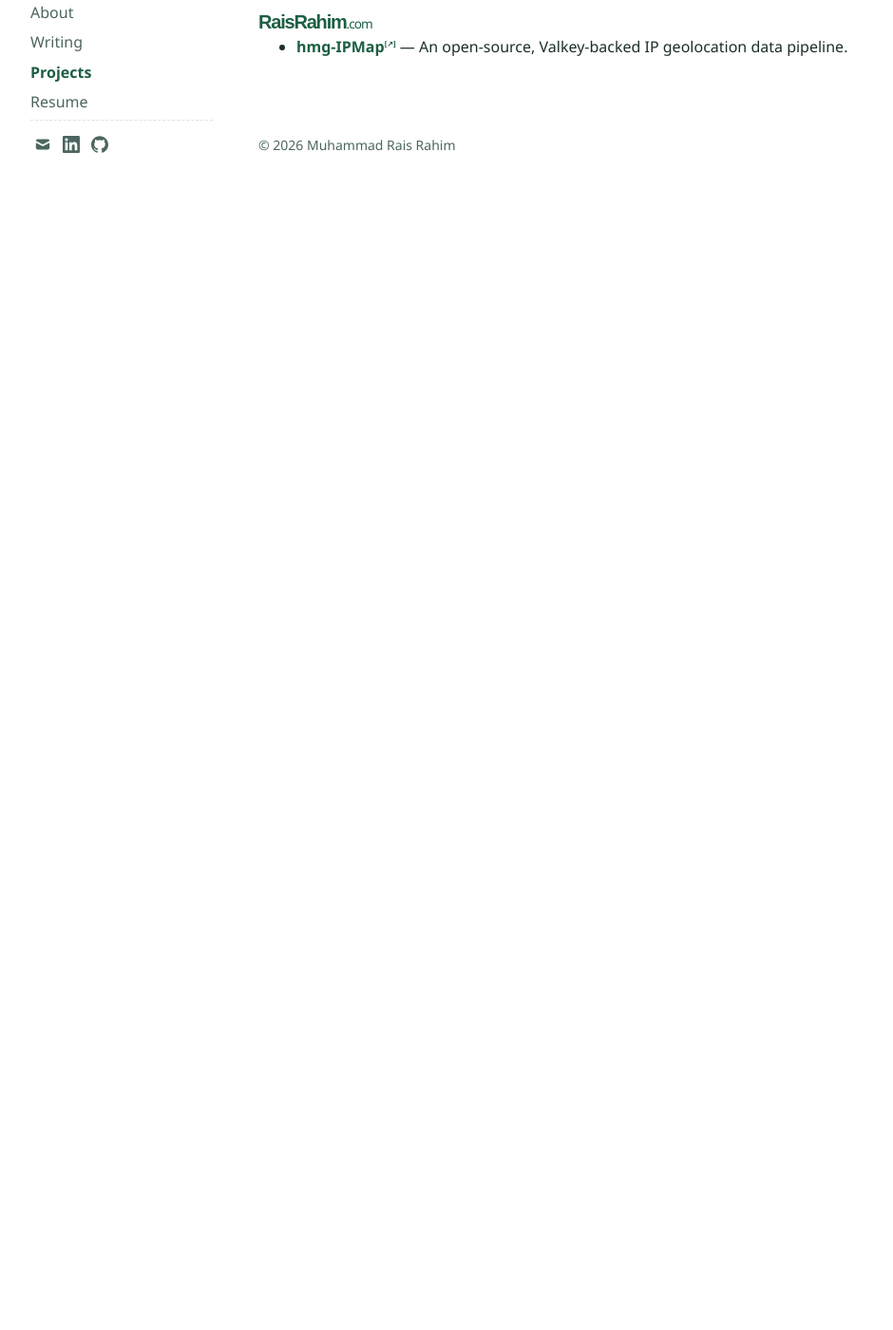
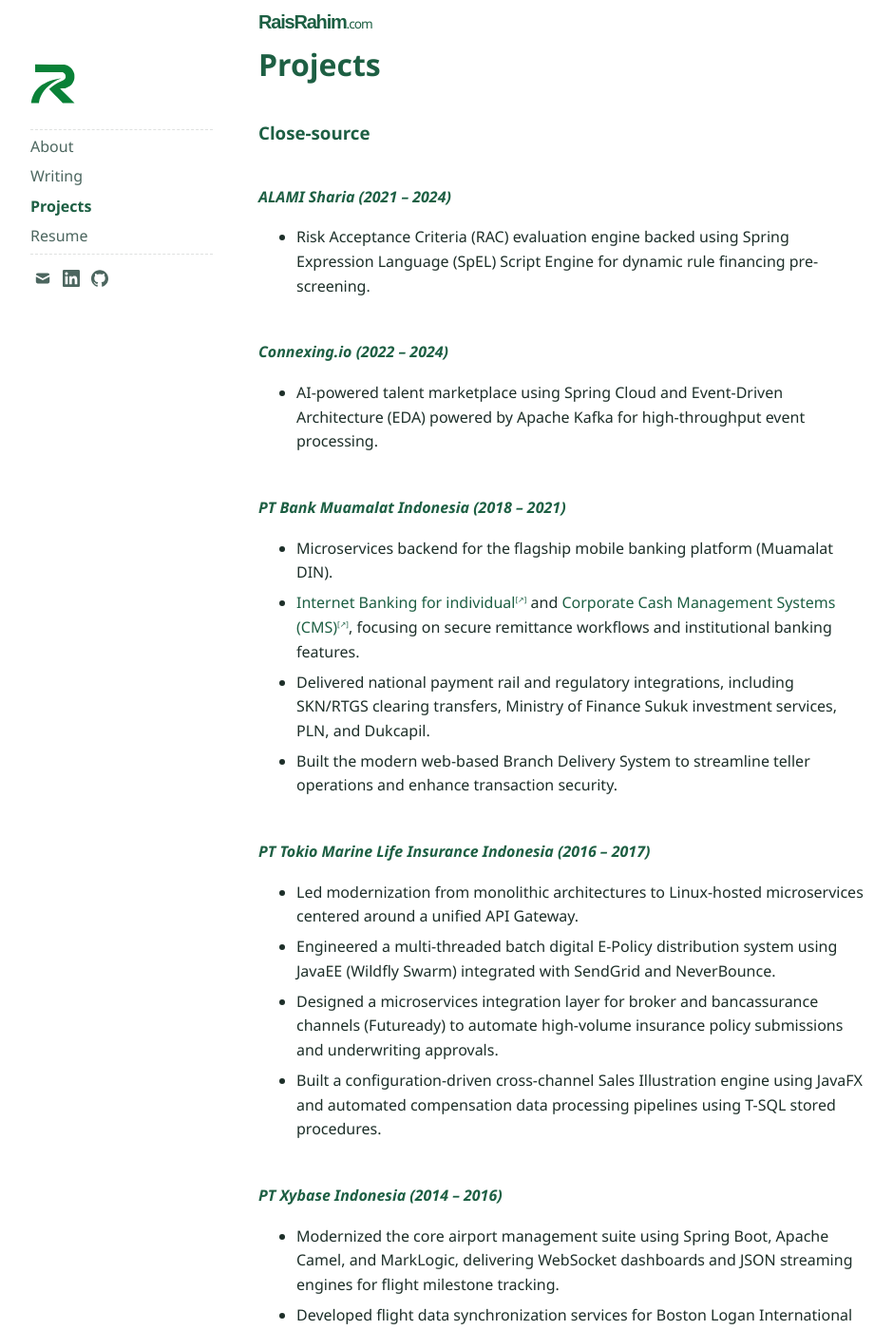
Before and after one commit to raisrahim/raisrahim.github.io, a Jekyll site: the page built from projects.md, in a window 1280 px wide and 1400 px high, scrolled down 270 px. Shown: the whole window at 95% size, without its empty margins (96-1036 px from the left). Built offline with Jekyll 4.4.1, drawn with Linux system fonts in a browser that asks for light colours; before the commit the page ends 900 px from its top, so only the background shows below that; some of the changed text lies outside the part shown.

Commit message:
feat: add close source projects

```diff
--- a/projects.md
+++ b/projects.md
@@ -1,12 +1,41 @@
 ---
 layout: page
-title: "Open-Source Projects | Muhammad Rais Rahim"
+title: "Projects | Muhammad Rais Rahim"
 display_title: Projects
 description: >-
-  Explore open-source projects by Muhammad Rais Rahim, including hmg-Role hybrid RBAC/ABAC authorization and hmg-IPMap geolocation data pipelines.
+  Explore open-source software and enterprise architecture systems by Muhammad Rais Rahim across banking, fintech, insurance, and airport management platforms.
 ---
 
-## Open-source
+### Open-source
 
 * **[hmg-Role](https://github.com/hyundaimotorgroup/hmg-role)** — An open-source hybrid role-based access control (RBAC) and attribute-based access control (ABAC) framework for local policy evaluation.
 * **[hmg-IPMap](https://github.com/hyundaimotorgroup/hmg-ipmap)** — An open-source, Valkey-backed IP geolocation data pipeline.
+
+### Close-source
+
+#### *ALAMI Sharia (2021 – 2024)*
+* Risk Acceptance Criteria (RAC) evaluation engine backed using Spring Expression Language (SpEL) Script Engine for dynamic rule financing pre-screening.
+
+#### *Connexing.io (2022 – 2024)*
+* AI-powered talent marketplace using Spring Cloud and Event-Driven Architecture (EDA) powered by Apache Kafka for high-throughput event processing.
+
+#### *PT Bank Muamalat Indonesia (2018 – 2021)*
+- Microservices backend for the flagship mobile banking platform (Muamalat DIN).
+- [Internet Banking for individual](https://ib.muamalatbank.com/ib-app) and [Corporate Cash Management Systems (CMS)](https://cms.bankmuamalat.co.id/cms-app), focusing on secure remittance workflows and institutional banking features.
+- Delivered national payment rail and regulatory integrations, including SKN/RTGS clearing transfers, Ministry of Finance Sukuk investment services, PLN, and Dukcapil.
+- Built the modern web-based Branch Delivery System to streamline teller operations and enhance transaction security.
+
+#### *PT Tokio Marine Life Insurance Indonesia (2016 – 2017)*
+- Led modernization from monolithic architectures to Linux-hosted microservices centered around a unified API Gateway.
+- Engineered a multi-threaded batch digital E-Policy distribution system using JavaEE (Wildfly Swarm) integrated with SendGrid and NeverBounce.
+- Designed a microservices integration layer for broker and bancassurance channels (Futuready) to automate high-volume insurance policy submissions and underwriting approvals.
+- Built a configuration-driven cross-channel Sales Illustration engine using JavaFX and automated compensation data processing pipelines using T-SQL stored procedures.
+
+#### *PT Xybase Indonesia (2014 – 2016)*
+- Modernized the core airport management suite using Spring Boot, Apache Camel, and MarkLogic, delivering WebSocket dashboards and JSON streaming engines for flight milestone tracking.
+- Developed flight data synchronization services for Boston Logan International Airport (USA) integrating SOAP feeds via Dropwizard and JMS.
+- Implemented a real-time Airport Resource Management System (RMS) with interactive Gantt scheduling for gate, stand, and staff allocations at Kazan International Airport (Russia).
+
+#### *PT PrismaLink International (2011 – 2014)*
+- Maintained and enhanced high-availability Internet Banking engines and multi-service payment gateways using Spring, Hibernate, and JBPM workflows for Bank Nusantara Parahyangan.
+- Managed database migrations and performance optimizations from Oracle to PostgreSQL.
```
